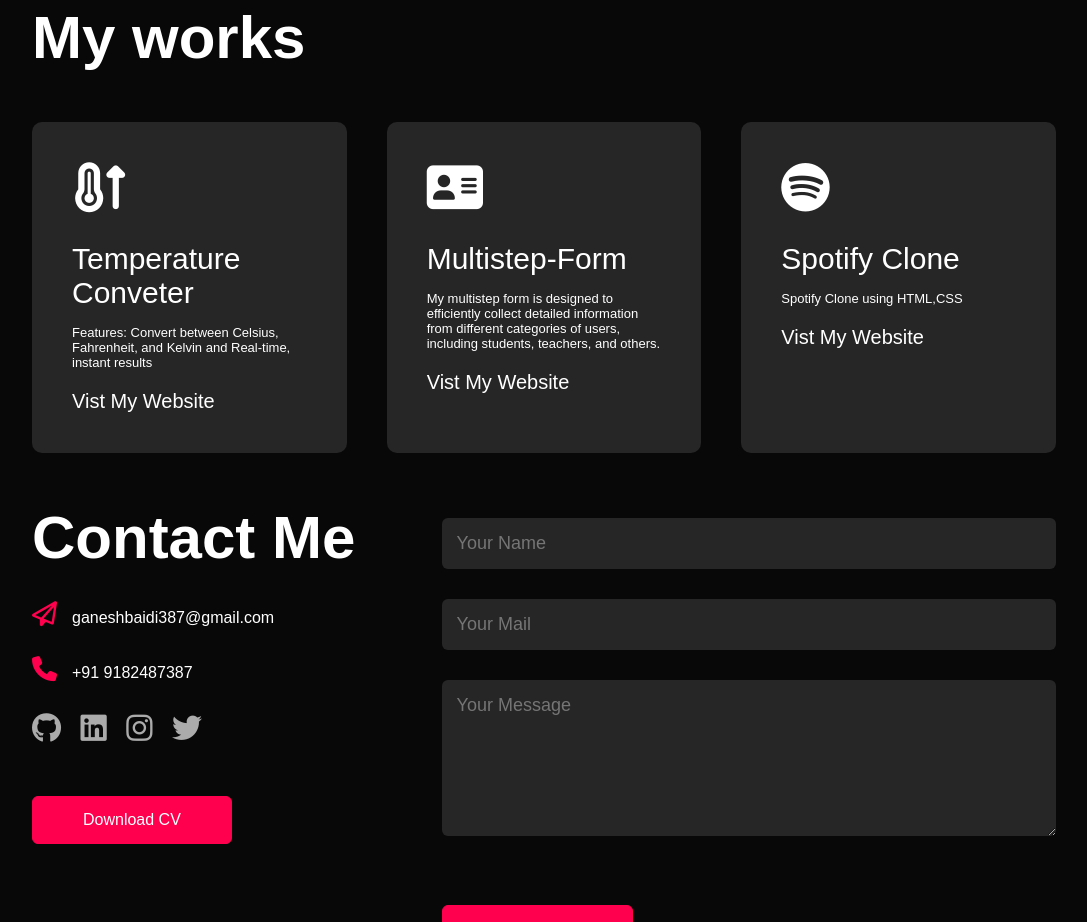
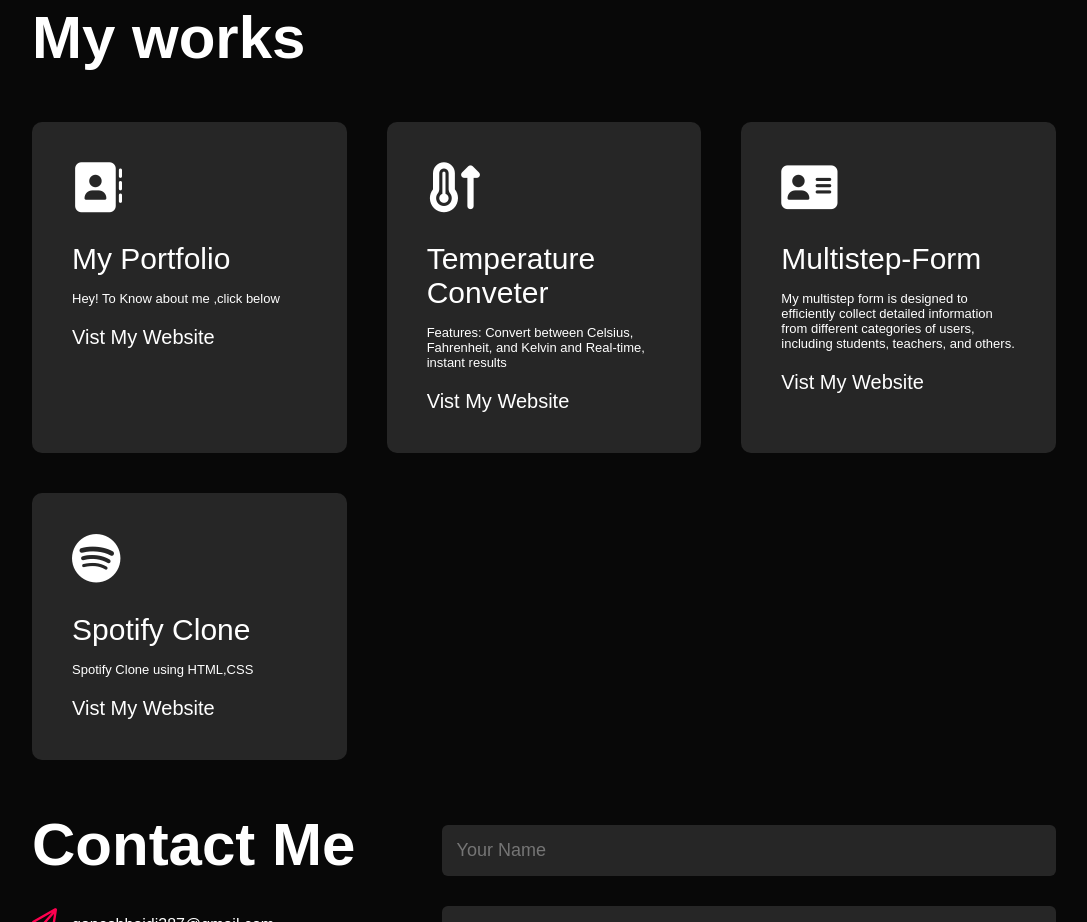
Before and after one commit to Ganeshbaidi/My_portfolio, a plain HTML site: page index.html in a window 1280 px wide. Shown: the part 1399-2321 px from the top of the page, without its empty margins (96-1183 px from the left). Drawn offline with Linux system fonts and the light colour scheme.

Commit message:
Update index.html

```diff
--- a/index.html
+++ b/index.html
@@ -79,6 +79,17 @@
         <div class="container">
             <div class="sub-title">My works</div>
             <div class="works-list">
+                 <div>
+                    <i class="fa-solid fa-address-book"></i>
+                    <h2>My Portfolio</h2>
+                    <p>
+
+                        Hey!
+                        To Know about me ,click below
+
+                    </p>
+                    <a href="https://my-portfolio-mu-nine-67.vercel.app/">Vist My Website</a>
+                </div>
                 <div>
                     <i class="fa-solid fa-temperature-arrow-up"></i>
                     <h2>Temperature Conveter</h2>
```
